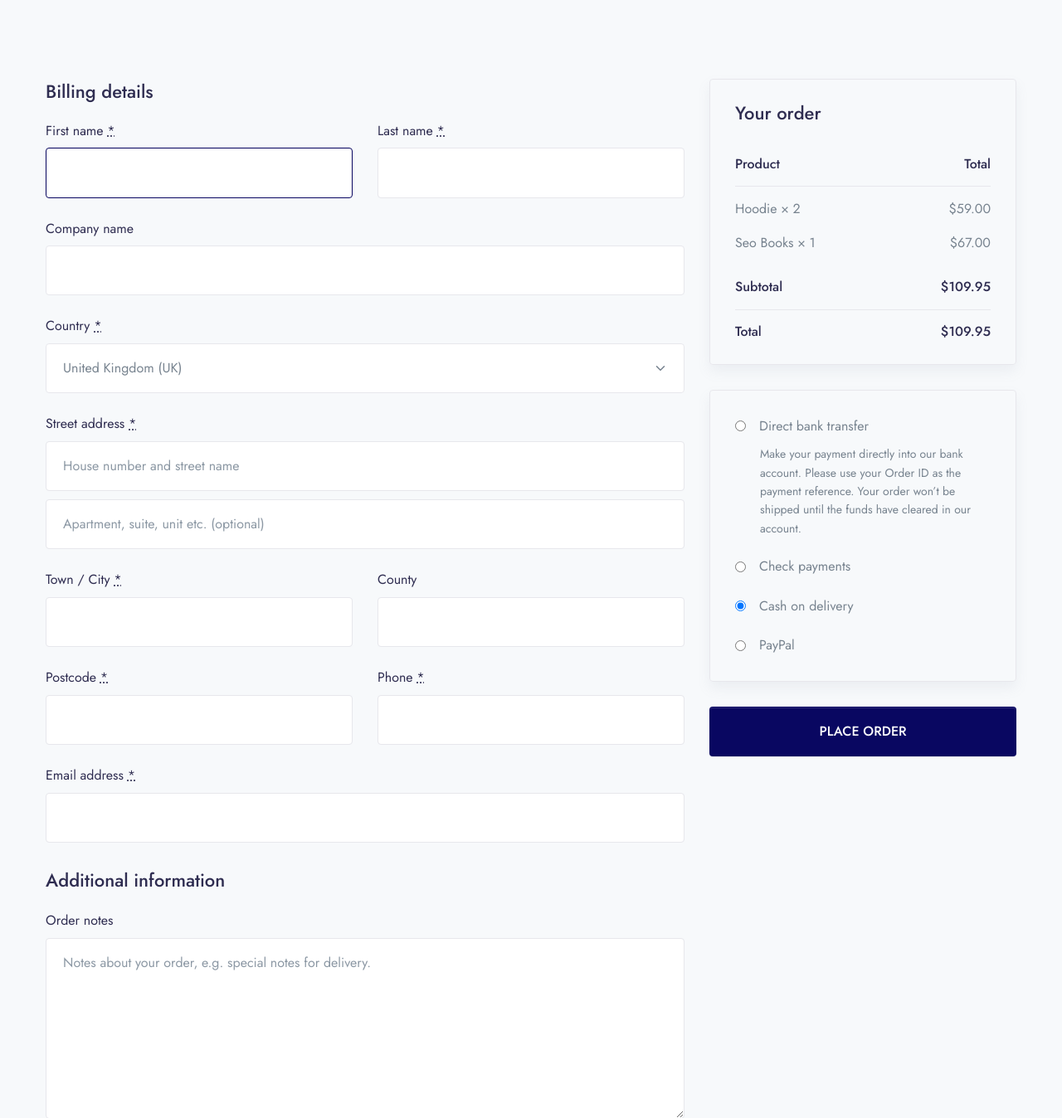
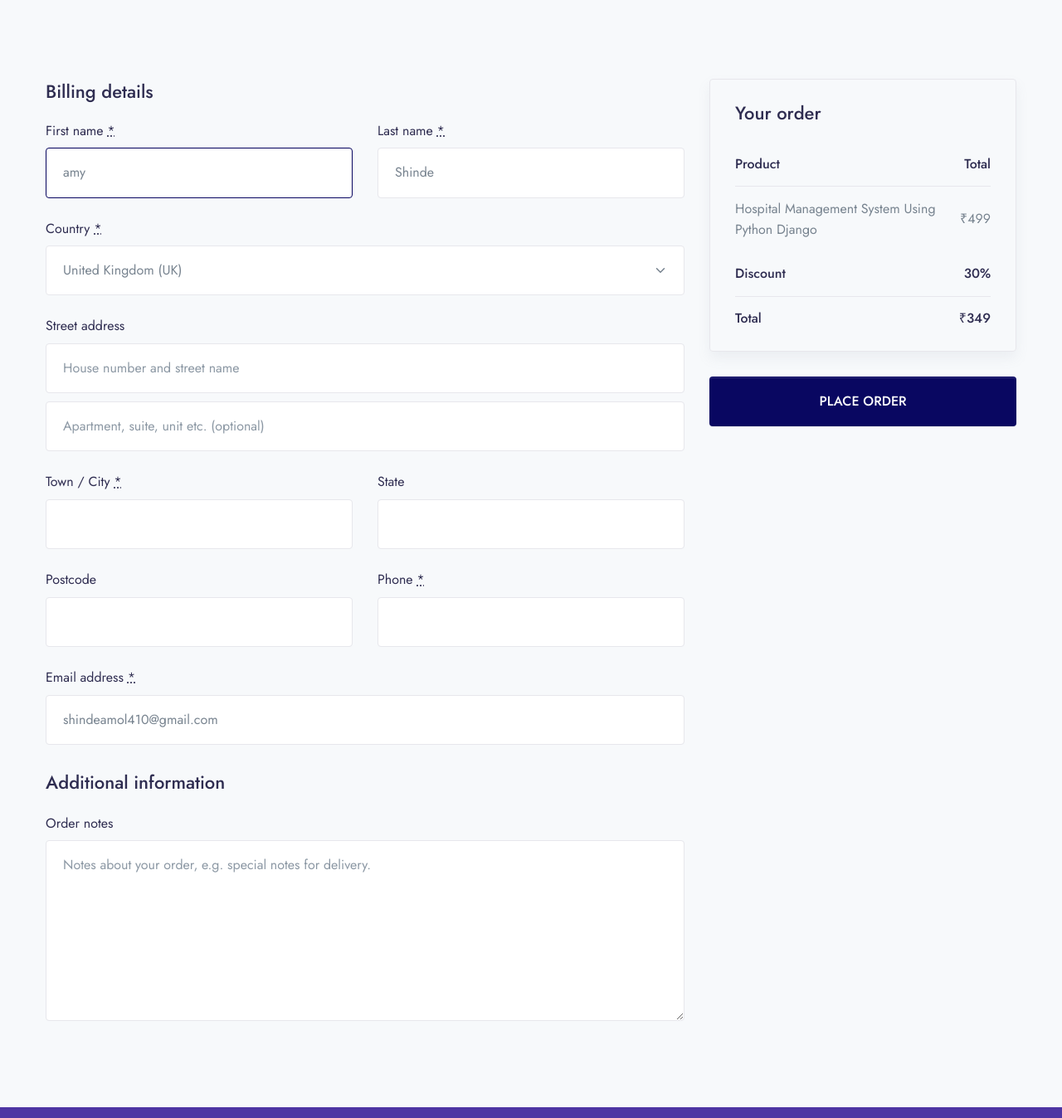
Before and after one commit to amol410/Learning-Management-System, a Django app: a page that uses templates/checkout/checkout.html in a window 1280 px wide. Shown: the part 326-1674 px from the top of the page at 83% size. Run offline with Django 4.2, Linux system fonts and the light colour scheme; a user stored in the database is signed in; data comes from the database, SQL or seed files in the repository; both versions use the stored data as it was after the commit; some libraries are stand-ins or nearby versions.

Commit message:
26-27 razorpay

```diff
--- a/app/admin.py
+++ b/app/admin.py
@@ -27,3 +27,4 @@ admin.site.register(requirements)
 admin.site.register(Lesson)
 admin.site.register(Language)
 admin.site.register(UserCourse)
+admin.site.register(Payment)
--- a/app/urls.py
+++ b/app/urls.py
@@ -12,5 +12,6 @@ urlpatterns = [
     path('about', views.ABOUT_US, name='about_us'),
     path('courses/filter-data',views.filter_data,name="filter-data"),
     path('checkout/<slug:slug>', views.CHECKOUT, name='checkout'),
-    path('my_course', views.MY_COURSE, name='my_course')
+    path('my_course', views.MY_COURSE, name='my_course'),
+    path('verify_payment', views.VERIFY_PAYMENT, name='verify_payment'),
 ]
--- a/app/views.py
+++ b/app/views.py
@@ -5,7 +5,13 @@ from django.template.loader import render_to_string
 from django.db.models import Sum
 from django.contrib.auth.decorators import login_required
 from django.contrib import messages
-import logging
+import razorpay
+from time import time
+from django.views.decorators.csrf import csrf_exempt
+
+
+client = razorpay.Client(auth=('rzp_test_JRPieRaUsooLvO','KqcuLqk2XwUGz0F00cQbl5NT'))
+
 
 def BASE(request):
     return render(request, 'base.html')
@@ -127,6 +133,8 @@ def PAGE_NOT_FOUND(request):
 
 def CHECKOUT(request, slug):
     course = Course.objects.get(slug = slug)
+    action = request.GET.get('action')
+    order = None
     if course.price == 0:
         course = UserCourse (
             user = request.user,
@@ -137,7 +145,66 @@ def CHECKOUT(request, slug):
         messages.success(request, 'Course is successfully Enrolled')
         return redirect('my_course')
 
-    return render(request, 'checkout/checkout.html' )
+    elif action == 'create_payment':
+        if request.method == "POST":
+           first_name = request. POST.get('first_name')
+           last_name = request.POST.get('last_name')
+           country = request.POST.get('country')
+           address_1 = request.POST.get('address_1')
+           address_2 = request. POST.get('address_2')
+           city = request.POST.get('city')
+           state = request.POST.get('state')
+           postcode = request.POST.get('postcode')
+           phone = request.POST.get('phone')
+           email = request.POST.get('email')
+           order_comments = request.POST.get('order_comments')
+
+           amount_cal = course.price - (course.price * course.discount / 100)
+           amount = int(amount_cal) * 100
+
+           currency = 'INR'
+
+
+           notes = {
+
+              "name": f'{first_name} {last_name}',
+              "country": country,
+              "address": f' {address_1} {address_2}',
+              "city": city,
+              "state": state,
+              "postcode": postcode,
+              "phone": phone,
+              "email": email,
+              "order_comments": order_comments,
+              }
+
+           receipt =f"Skola-(int (time())"
+
+           order = client.order.create(
+               {
+                'receipt': receipt,
+                'notes' : notes,
+                'amount': amount,
+                'currency': currency,
+               }
+            )
+           payment = Payment(
+               course = course,
+               user = request.user,
+               order_id = order.get('id')
+           )
+           payment.save()
+
+
+
+
+    context = {
+        'course': course,
+        'order' : order,
+
+    }
+
+    return render(request, 'checkout/checkout.html', context )
 
 
 
@@ -147,3 +214,34 @@ def MY_COURSE(request):
             'course': course
         }
         return render(request, 'course/my_course.html', context)
+
+@csrf_exempt
+def VERIFY_PAYMENT(request):
+    if request.method == "POST":
+        data = request.POST
+        try:
+            client.utility.verify_payment_signature(data)
+            razorpay_order_id = data['razorpay_order_id']
+            razorpay_payment_id = data['razorpay_order_id']
+
+
+            payment = Payment.objects.get(order_id = razorpay_order_id)
+            payment.payment_id = razorpay_payment_id
+            payment.status = True
+
+            usercourse = UserCourse(
+                user = payment.user,
+                course = payment.course,
+            )
+
+            usercourse.save()
+            payment.user_course = usercourse
+            payment.save()
+
+            context = {
+                'data':data,
+                'payment':payment
+            }
+            return render(request, 'verify_payment/success.html', context)
+        except:
+            return render(request, 'verify_payment/failed.html')
--- a/lms_project/settings.py
+++ b/lms_project/settings.py
@@ -127,3 +127,6 @@ EMAIL_HOST = 'smtp.gmail.com'
 EMAIL_PORT = 587
 EMAIL_HOST_USER = 'speedupexam007@gmail.com'
 EMAIL_HOST_PASSWORD = 'uiqp zfgx oijb ysrx'
+
+KEY_ID = "rzp_test_JRPieRaUsooLvO"
+KEY_SECRET = "KqcuLqk2XwUGz0F00cQbl5NT"
--- a/templates/checkout/checkout.html
+++ b/templates/checkout/checkout.html
@@ -1,6 +1,7 @@
 {% extends "base.html" %}
-
+{% block title %}Checkout{% endblock %}
 {% load static %}
+{% load course_tags %}
 {% block content %}
 
 
@@ -31,7 +32,8 @@
     <!-- SHOP CHECKOUT
     ================================================== -->
     <div class="container pb-6 pb-xl-10">
-        <form name="checkout" method="post" class="checkout woocommerce-checkout" action="https://transvelo.github.io/skola-html/5.1/..." novalidate="">
+        <form name="checkout" method="post" class="checkout woocommerce-checkout" action="?action=create_payment" >
+            {% csrf_token %}
             <div class="col2-set" id="customer_details">
                 <div class="col-1">
                     <div class="woocommerce-billing-fields">
@@ -39,19 +41,16 @@
                         <div class="woocommerce-billing-fields__field-wrapper">
                             <p class="form-row form-row-first validate-required woocommerce-invalid woocommerce-invalid-required-field" id="billing_first_name_field" data-priority="10">
                                 <label for="billing_first_name" class="">First name <abbr class="required" title="required">*</abbr></label>
-                                <input type="text" class="input-text " name="billing_first_name" id="billing_first_name" placeholder="" value="" autocomplete="given-name" autofocus="autofocus">
+                                <input type="text" class="input-text " name="first_name" id="billing_first_name" placeholder="" value="{{user.first_name}}" autocomplete="given-name" autofocus="autofocus" required>
                             </p>
                             <p class="form-row form-row-last validate-required" id="billing_last_name_field" data-priority="20">
                                 <label for="billing_last_name" class="">Last name <abbr class="required" title="required">*</abbr></label>
-                                <input type="text" class="input-text " name="billing_last_name" id="billing_last_name" placeholder="" value="" autocomplete="family-name">
+                                <input type="text" class="input-text " name="last_name" id="billing_last_name" placeholder="" value="{{user.last_name}}" autocomplete="family-name" required>
                             </p>
-                            <p class="form-row form-row-wide" id="billing_company_field" data-priority="30">
-                                <label for="billing_company" class="">Company name</label>
-                                <input type="text" class="input-text " name="billing_company" id="billing_company" placeholder="" value="" autocomplete="organization">
-                            </p>
+
                             <p class="form-row form-row-wide address-field update_totals_on_change validate-required woocommerce-validated" id="billing_country_field" data-priority="40">
                                 <label for="billing_country" class="">Country <abbr class="required" title="required">*</abbr></label>
-                                <select name="billing_country" id="billing_country" class="country_to_state country_select  select2-hidden-accessible" autocomplete="country" tabindex="-1" aria-hidden="true">
+                                <select name="country" id="billing_country" class="country_to_state country_select  select2-hidden-accessible" autocomplete="country" tabindex="-1" aria-hidden="true" required>
                                     <option value="">Select a country…</option>
                                     <option value="AX">Åland Islands</option>
                                     <option value="AF">Afghanistan</option>
@@ -305,31 +304,31 @@
                                 </select>
                             </p>
                             <p class="form-row form-row-wide address-field validate-required" id="billing_address_1_field" data-priority="50">
-                                <label for="billing_address_1" class="">Street address <abbr class="required" title="required">*</abbr></label>
-                                <input type="text" class="input-text " name="billing_address_1" id="billing_address_1" placeholder="House number and street name" value="" autocomplete="address-line1">
+                                <label for="billing_address_1" class="">Street address <abbr class="required" title="required"></label>
+                                <input type="text" class="input-text " name="address_1" id="billing_address_1" placeholder="House number and street name" value="" autocomplete="address-line1" >
                             </p>
                             <p class="form-row form-row-wide address-field" id="billing_address_2_field" data-priority="60">
-                                <input type="text" class="input-text " name="billing_address_2" id="billing_address_2" placeholder="Apartment, suite, unit etc. (optional)" value="" autocomplete="address-line2">
+                                <input type="text" class="input-text " name="address_2" id="billing_address_2" placeholder="Apartment, suite, unit etc. (optional)" value="" autocomplete="address-line2">
                             </p>
                             <p class="form-row form-row-wide address-field validate-required" id="billing_city_field" data-priority="70" data-o_class="form-row form-row-wide address-field validate-required">
                                 <label for="billing_city" class="">Town / City <abbr class="required" title="required">*</abbr></label>
-                                <input type="text" class="input-text " name="billing_city" id="billing_city" placeholder="" value="" autocomplete="address-level2">
+                                <input type="text" class="input-text " name="city" id="billing_city" placeholder="" value="" autocomplete="address-level2" required>
                             </p>
                             <p class="form-row form-row-wide address-field validate-state" id="billing_state_field" data-priority="80" data-o_class="form-row form-row-wide address-field validate-state">
-                                <label for="billing_state" class="">County</label>
-                                <input type="text" class="input-text " value="" placeholder="" name="billing_state" id="billing_state" autocomplete="address-level1">
+                                <label for="billing_state" class="">State</label>
+                                <input type="text" class="input-text " value="" placeholder="" name="state" id="billing_state" autocomplete="address-level1">
                             </p>
                             <p class="form-row form-row-wide address-field validate-postcode validate-required" id="billing_postcode_field" data-priority="90" data-o_class="form-row form-row-wide address-field validate-required validate-postcode">
-                                <label for="billing_postcode" class="">Postcode <abbr class="required" title="required">*</abbr></label>
-                                <input type="text" class="input-text " name="billing_postcode" id="billing_postcode" placeholder="" value="" autocomplete="postal-code">
+                                <label for="billing_postcode" class="">Postcode <abbr class="required" title="required"></label>
+                                <input type="text" class="input-text " name="postcode" id="billing_postcode" placeholder="" value="" autocomplete="postal-code">
                             </p>
                             <p class="form-row form-row-first validate-required validate-phone" id="billing_phone_field" data-priority="100">
                                 <label for="billing_phone" class="">Phone <abbr class="required" title="required">*</abbr></label>
-                                <input type="tel" class="input-text " name="billing_phone" id="billing_phone" placeholder="" value="" autocomplete="tel">
+                                <input type="tel" class="input-text " name="phone" id="billing_phone" placeholder="" value="" autocomplete="tel" required>
                             </p>
                             <p class="form-row form-row-last validate-required validate-email" id="billing_email_field" data-priority="110">
                                 <label for="billing_email" class="">Email address <abbr class="required" title="required">*</abbr></label>
-                                <input type="email" class="input-text " name="billing_email" id="billing_email" placeholder="" value="" autocomplete="email">
+                                <input type="email" class="input-text " name="email" id="billing_email" placeholder="" value="{{user.email}}" autocomplete="email" required>
                             </p>
                         </div>
                     </div>
@@ -358,117 +357,69 @@
                         </thead>
                         <tbody>
                             <tr class="cart_item">
-                                <td class="product-name">
-                                    Hoodie
-                                    <strong class="product-quantity">× 2</strong>
-                                </td>
+                              <td class="product-name">{{course.title}}</td>
                               <td class="product-total">
                                 <span class="woocommerce-Price-amount amount">
-                                        <span class="woocommerce-Price-currencySymbol">$</span>
-                                        59.00
-                                    </span>
-                                </td>
-                            </tr>
-                            <tr class="cart_item">
-                                <td class="product-name">
-                                    Seo Books
-                                    <strong class="product-quantity">× 1</strong>
-                                </td>
-                                <td class="product-total">
-                                    <span class="woocommerce-Price-amount amount">
-                                        <span class="woocommerce-Price-currencySymbol">$</span>
-                                        67.00
+                                  <span class="woocommerce-Price-currencySymbol">₹</span>{{course.price}}
                                 </span>
                               </td>
                             </tr>
                           </tbody>
                           <tfoot>
                             <tr class="cart-subtotal">
-                                <th>Subtotal</th>
-                                <td><span class="woocommerce-Price-amount amount"><span class="woocommerce-Price-currencySymbol">$</span>109.95</span></td>
+                              <th>Discount</th>
+                              <td><span class="woocommerce-Price-amount amount">{{course.discount}}<span class="woocommerce-Price-currencySymbol">%</span></span></td>
                             </tr>
-
                             <tr class="order-total">
                               <th>Total</th>
-                                <td><strong><span class="woocommerce-Price-amount amount"><span class="woocommerce-Price-currencySymbol">$</span>109.95</span></strong> </td>
+                              <td>
+                              <strong>
+                                <span class="woocommerce-Price-amount amount">
+                                    <span class="woocommerce-Price-currencySymbol">₹</span>{% discount_calculation course.price course.discount %}
+                                  </span>
+                                </strong>
+
+                            </td>
                             </tr>
                           </tfoot>
                           </table>
                           </div>
 
                 <div id="payment" class="woocommerce-checkout-payment">
-                    <ul class="wc_payment_methods payment_methods methods">
-                        <li class="wc_payment_method payment_method_bacs">
-                            <input id="payment_method_bacs" type="radio" class="input-radio" name="payment_method" value="bacs" data-order_button_text="">
-
-                            <label for="payment_method_bacs">Direct bank transfer </label>
-                            <div class="payment_box payment_method_bacs" style="display: block;">
-                                <p>Make your payment directly into our bank account. Please use your Order ID as the payment reference. Your order won’t be shipped until the funds have cleared in our account.</p>
-                            </div>
-                        </li>
-
-                        <li class="wc_payment_method payment_method_cheque">
-                            <input id="payment_method_cheque" type="radio" class="input-radio" name="payment_method" value="cheque" data-order_button_text="">
-
-                            <label for="payment_method_cheque">Check payments </label>
-                            <div class="payment_box payment_method_cheque d-none" style="display: block;">
-                                <p>Please send a check to Store Name, Store Street, Store Town, Store State / County, Store Postcode.</p>
-                            </div>
-                        </li>
-
-                        <li class="wc_payment_method payment_method_cod">
-                            <input id="payment_method_cod" type="radio" class="input-radio" name="payment_method" value="cod" checked="checked" data-order_button_text="">
-
-                            <label for="payment_method_cod">Cash on delivery </label>
-                            <div class="payment_box payment_method_cod d-none" style="display: block;">
-                                <p>Pay with cash upon delivery.</p>
-                            </div>
-                        </li>
-
-                        <li class="wc_payment_method payment_method_paypal">
-                            <input id="payment_method_paypal" type="radio" class="input-radio" name="payment_method" value="paypal" data-order_button_text="Proceed to PayPal">
-
-                            <label for="payment_method_paypal">PayPal
-                                <img src="../../../www.paypalobjects.com/webstatic/mktg/Logo/AM_mc_vs_ms_ae_UK.png" alt="PayPal acceptance mark">
-                                <a href="https://www.paypal.com/gb/webapps/mpp/paypal-popup" class="about_paypal">What is PayPal?</a>
-                            </label>
-
-                            <div class="payment_box payment_method_paypal d-none" style="display: block;">
-                                <p>Pay via PayPal; you can pay with your credit card if you don’t have a PayPal account.</p>
-                            </div>
-                        </li>
-                    </ul>
                     <div class="form-row place-order">
-                        <a href="shop-order-completed.html" class="btn btn-primary btn-block">
+                        <button class="btn btn-primary btn-block">
                             PLACE ORDER
-                        </a>
+                        </button>
                     </div>
                 </div>
             </div>
         </form>
     </div>
+ <!--Rezorpay will give below script-->
+    {% if order is not None %}
+    <script src="https://checkout.razorpay.com/v1/checkout.js"></script>
 
-    <!-- CALL ACTION
-    ================================================== -->
-    <section class="py-6 py-md-11 border-top border-bottom" data-jarallax data-speed=".8" style="background-image: url(assets/img/illustrations/illustration-1.jpg)">
-        <div class="container text-center py-xl-4" data-aos="fade-up">
-            <div class="row">
-                <div class="col-xl-7 mx-auto">
-                    <h1 class="text-capitalize">Subscribe our newsletter</h1>
-                    <p class="text-capitalize font-size-lg mb-md-6 mb-4">Your download should start automatically, if not Click here. Should I give up, huh?.</p>
-                    <div class="mx-md-8">
-                        <form>
-                            <div class="input-group">
-                                <input type="text" class="form-control" placeholder="Enter your email" aria-label="Enter your email" aria-describedby="button-addon2">
-                                <div class="input-group-append">
-                                    <button class="btn btn-primary btn-sm-wide" type="button" id="button-addon2">Subscribe</button>
-                                </div>
-                            </div>
-                        </form>
-                    </div>
-                </div>
-            </div>
-        </div>
-    </section>
+    <script>
+      var options = {
+        "key": "rzp_test_JRPieRaUsooLvO", // Enter the Key ID generated from the Dashboard
+        "name": "Skola Online Course",
+        "description": "Payment For {{course.title}}",
+        "image": "https://example.com/your_logo",
+        "order_id": "{{order.id}}", // This is a sample Order ID. Pass the `id` obtained in the response of Step 1
+        "callback_url": "http://127.0.0.1:8000/verify_payment",
+        "prefill": {
+          "name": "{{order.notes.name}}",
+          "email": "{{order.notes.email}}",
+          "contact": "{{order.notes.phone}}"
+        },
+        "theme": {
+          "color": "#3399cc"
+        }
+      };
+
+      var rzpl = new Razorpay(options)
+      rzpl.open();
+    </script>
+  {% endif %}
 
     {% endblock  %}
```
Also changed, not shown: app/models.py (+14 -0 lines), templates/verify_payment/failed.html (added, +11 -0 lines), templates/verify_payment/success.html (added, +11 -0 lines), app/migrations/0012_payment.py (added), db.sqlite3. Lines whose indentation alone changed are shown as unchanged.
